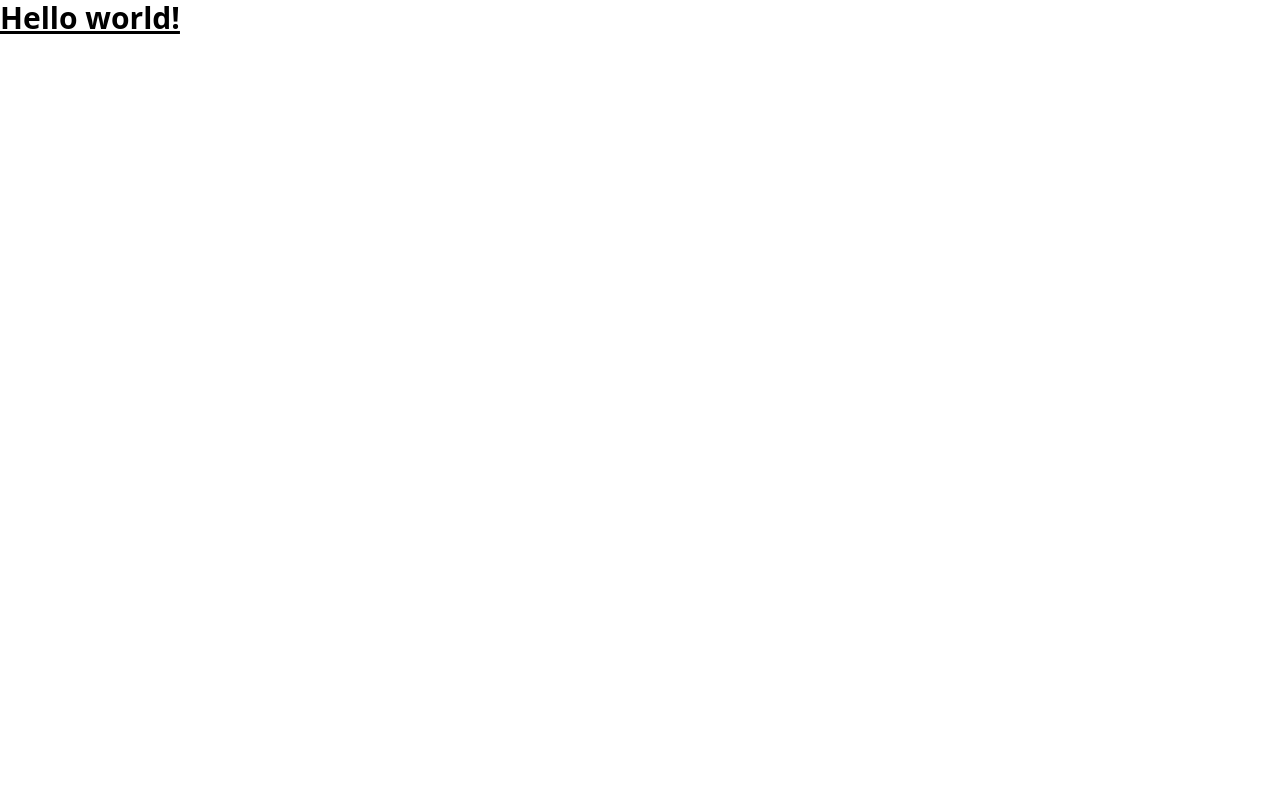
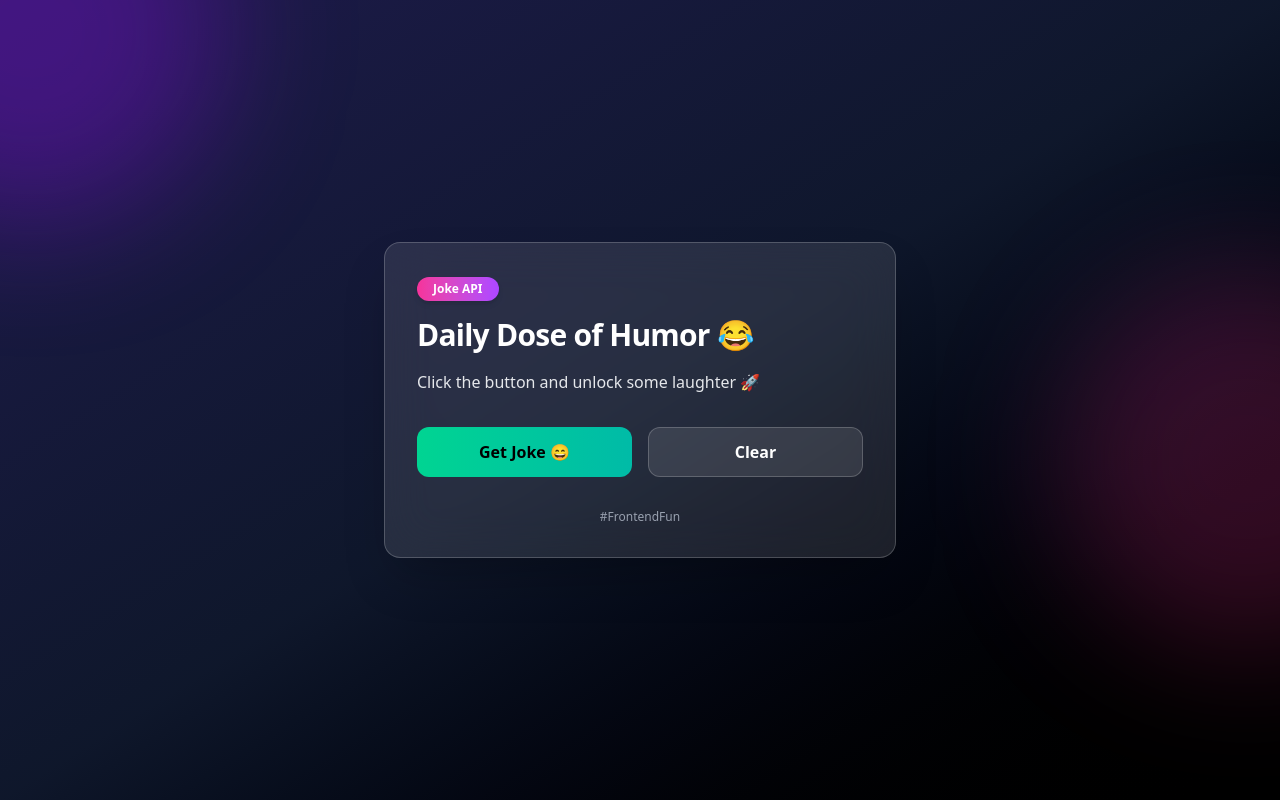
Before and after one commit to raushan-sinha/random-joke, a React (Vite) app: page / in a window 1280 px wide. Built offline with nearby package versions, Linux system fonts and the light colour scheme.

Commit message:
Added new Component for 'JokeCard'

```diff
--- a/src/App.jsx
+++ b/src/App.jsx
@@ -1,14 +1,10 @@
+import React from 'react';
+import JokeCard from './ui/JokeCard';
 
-
-function App() {
-
-  return (
-    <>
-      <h1 class="text-3xl font-bold underline">
-        Hello world!
-      </h1>
-    </>
-  )
+const App = () => {
+    return (
+        <JokeCard />
+    );
 }
 
-export default App
+export default App;
```
